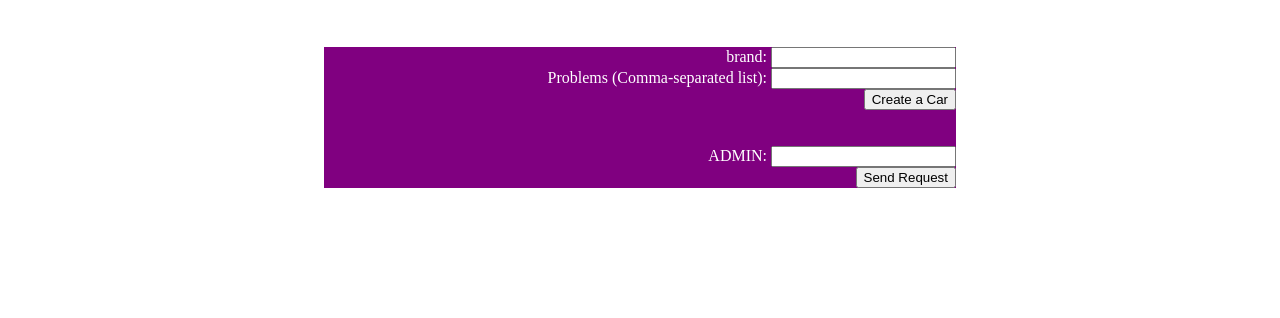
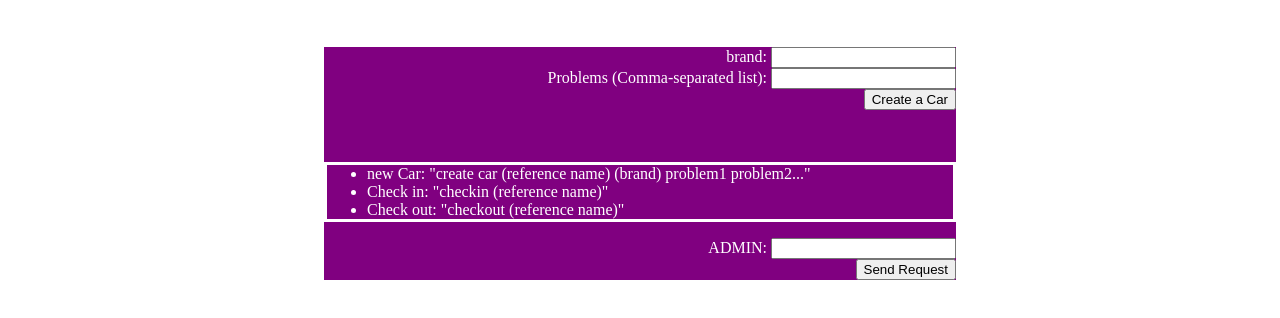
Before and after one commit to DaleCarr/DaleCarr.github.io, a plain HTML site: page Garage.html in a window 1280 px wide. Shown: the part 228-546 px from the top of the page. Drawn offline with Linux system fonts and the light colour scheme.

Commit message:
end of day commit

```diff
--- a/Garage.html
+++ b/Garage.html
@@ -14,6 +14,11 @@
     brand: <input name="brandBox" type="text" /><br>
     Problems (Comma-separated list): <input name="probBox" type="text" /><br>
     <input type = "button" onclick = "checkInCar(makeCarFromInput())" value = "Create a Car"><br><br><br>
+    <ul id = "Instructions">
+        <li>new Car: "create car (reference name) (brand) problem1 problem2..."</li>
+        <li>Check in: "checkin (reference name)"</li>
+        <li>Check out: "checkout (reference name)"</li>
+    </ul>
     ADMIN: <input name="adminBox" type="text" /><br>
     <input type = "button" onclick = "parseAdminRequest()" value = "Send Request"><br>
     </div>
--- a/garage.css
+++ b/garage.css
@@ -2,4 +2,5 @@ h1{color: palevioletred; size: 500px; text-align:center; background: rebeccapurp
 
 p{color: white; border-style: solid;align-items:center; padding: 20px; margin: auto; width:50%; background: blueviolet;}
 #Menu{color: white; margin: auto;width:50%; text-align:right; background: purple ;}
-button{background: chartreuse}
+button{background: chartreuse;}
+#Instructions{text-align: left; border-style: solid}
```
